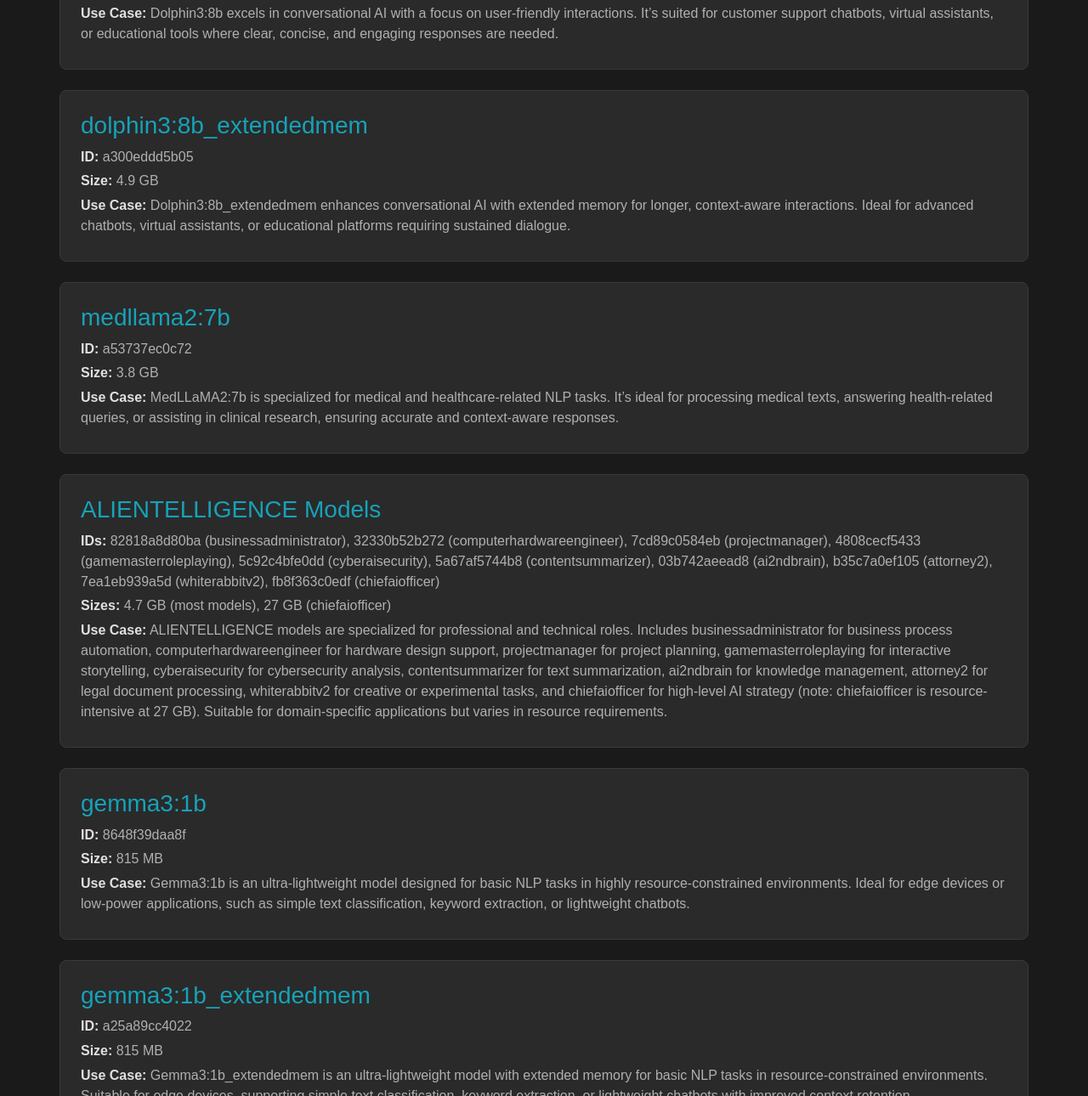
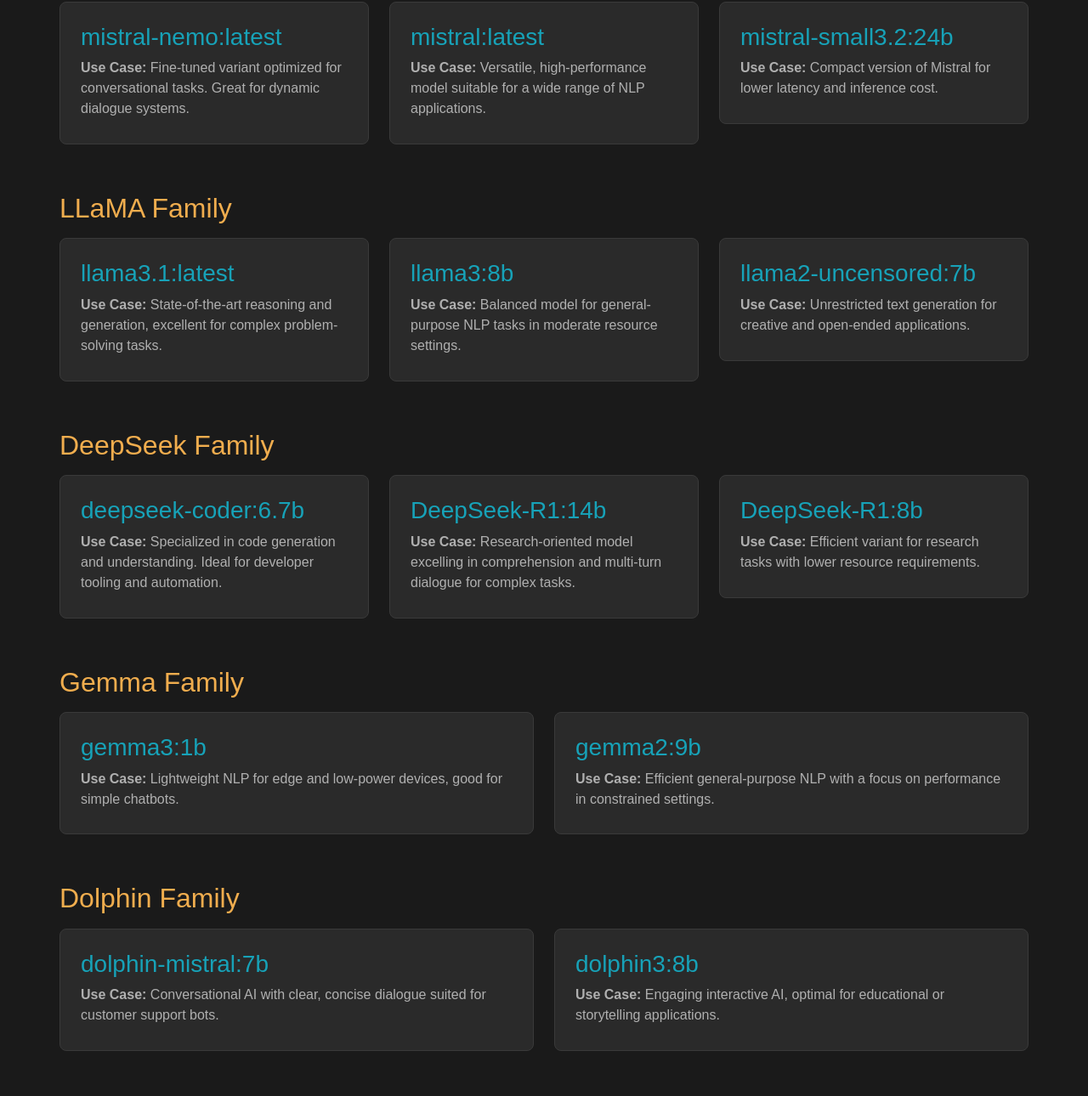
Before and after one commit to gemske/LLM-UI, a website: page site/use.html in a window 1280 px wide. Shown: the part 684-1974 px from the top of the page at 85% size. Drawn offline with nearby package versions, Linux system fonts and the light colour scheme.

Commit message:
Update use.html
updated page with current models

```diff
--- a/site/use.html
+++ b/site/use.html
@@ -7,174 +7,156 @@
     <!-- Bootstrap 5 CSS -->
     <link href="https://cdn.jsdelivr.net/npm/bootstrap@5.3.3/dist/css/bootstrap.min.css" rel="stylesheet" integrity="sha384-QWTKZyjpPEjISv5WaRU9OFeRpok6YctnYmDr5pNlyT2bRjXh0JMhjY6hW+ALEwIH" crossorigin="anonymous">
     <style>
-        body {
-            background-color: #1a1a1a;
-            color: #e0e0e0;
-            font-family: 'Arial', sans-serif;
-        }
-        .container {
-            padding: 2rem 0;
-        }
-        h1 {
-            color: #17a2b8;
-            text-align: center;
-            margin-bottom: 2rem;
-        }
-        .model-card {
-            background-color: #2a2a2a;
-            border: 1px solid #3a3a3a;
-            border-radius: 8px;
-            padding: 1.5rem;
-            margin-bottom: 1.5rem;
-            transition: transform 0.2s, box-shadow 0.2s;
-        }
-        .model-card:hover {
-            transform: translateY(-5px);
-            box-shadow: 0 4px 12px rgba(0, 0, 0, 0.3);
-        }
-        .model-card h3 {
-            color: #17a2b8;
-            margin-bottom: 0.5rem;
-        }
-        .model-card p {
-            margin: 0.3rem 0;
-            color: #b0b0b0;
-        }
-        .model-card p strong {
-            color: #e0e0e0;
-        }
+        body { background-color: #1a1a1a; color: #e0e0e0; font-family: 'Arial', sans-serif; }
+        .container { padding: 2rem 0; }
+        h1 { color: #17a2b8; text-align: center; margin-bottom: 2rem; }
+        h2 { color: #f0ad4e; margin-top: 2rem; margin-bottom: 1rem; }
+        .model-card { background-color: #2a2a2a; border: 1px solid #3a3a3a; border-radius: 8px; padding: 1.5rem; margin-bottom: 1.5rem; transition: transform 0.2s, box-shadow 0.2s; }
+        .model-card:hover { transform: translateY(-5px); box-shadow: 0 4px 12px rgba(0, 0, 0, 0.3); }
+        .model-card h3 { color: #17a2b8; margin-bottom: 0.5rem; }
+        .model-card p { margin: 0.3rem 0; color: #b0b0b0; }
         @media (max-width: 576px) {
-            .model-card {
-                padding: 1rem;
-            }
-            h1 {
-                font-size: 1.5rem;
-            }
+            .model-card { padding: 1rem; }
+            h1 { font-size: 1.5rem; }
+            h2 { font-size: 1.25rem; }
         }
     </style>
 </head>
 <body>
     <div class="container">
         <h1>AI Model Use Cases</h1>
+        <!-- High-Performance Models -->
+        <h2>High-Performance Models</h2>
         <div class="row">
-            <div class="col-12">
+            <div class="col-12 col-md-4">
+                <div class="model-card">
+                    <h3>vicuna:13b</h3>
+                    <p><strong>Use Case:</strong> Top-tier, general-purpose model excelling in reasoning, summarization, and dialogue. Ideal for building advanced chatbots and assistants.</p>
+                </div>
+            </div>
+            <div class="col-12 col-md-4">
+                <div class="model-card">
+                    <h3>falcon2:11b</h3>
+                    <p><strong>Use Case:</strong> High-quality text generation with a balance of speed and performance. Suited for content creation and research tasks.</p>
+                </div>
+            </n        <div class="col-12 col-md-4">
+                <div class="model-card">
+                    <h3>falcon3:7b</h3>
+                    <p><strong>Use Case:</strong> Efficient language generation in resource-constrained environments. Good for real-time applications and edge deployment.</p>
+                </div>
+            </div>
+        </div>
+        <!-- Mistral Family -->
+        <h2>Mistral Family</h2>
+        <div class="row">
+            <div class="col-12 col-md-4">
+                <div class="model-card">
+                    <h3>mistral-nemo:latest</h3>
+                    <p><strong>Use Case:</strong> Fine-tuned variant optimized for conversational tasks. Great for dynamic dialogue systems.</p>
+                </div>
+            </div>
+            <div class="col-12 col-md-4">
+                <div class="model-card">
+                    <h3>mistral:latest</h3>
+                    <p><strong>Use Case:</strong> Versatile, high-performance model suitable for a wide range of NLP applications.</p>
+                </div>
+            </div>
+            <div class="col-12 col-md-4">
+                <div class="model-card">
+                    <h3>mistral-small3.2:24b</h3>
+                    <p><strong>Use Case:</strong> Compact version of Mistral for lower latency and inference cost.</p>
+                </div>
+            </div>
+        </div>
+        <!-- LLaMA Family -->
+        <h2>LLaMA Family</h2>
+        <div class="row">
+            <div class="col-12 col-md-4">
+                <div class="model-card">
+                    <h3>llama3.1:latest</h3>
+                    <p><strong>Use Case:</strong> State-of-the-art reasoning and generation, excellent for complex problem-solving tasks.</p>
+                </div>
+            </div>
+            <div class="col-12 col-md-4">
                 <div class="model-card">
                     <h3>llama3:8b</h3>
-                    <p><strong>ID:</strong> 365c0bd3c000</p>
-                    <p><strong>Size:</strong> 4.7 GB</p>
-                    <p><strong>Use Case:</strong> LLaMA3:8b offers strong general-purpose performance across a range of tasks including reasoning, summarization, and content generation. Ideal for developers building intelligent assistants, knowledge bots, or creative writing tools.</p>
+                    <p><strong>Use Case:</strong> Balanced model for general-purpose NLP tasks in moderate resource settings.</p>
                 </div>
             </div>
-            <div class="col-12">
+            <div class="col-12 col-md-4">
+                <div class="model-card">
+                    <h3>llama2-uncensored:7b</h3>
+                    <p><strong>Use Case:</strong> Unrestricted text generation for creative and open-ended applications.</p>
+                </div>
+            </div>
+        </div>
+        <!-- DeepSeek Family -->
+        <h2>DeepSeek Family</h2>
+        <div class="row">
+            <div class="col-12 col-md-4">
+                <div class="model-card">
+                    <h3>deepseek-coder:6.7b</h3>
+                    <p><strong>Use Case:</strong> Specialized in code generation and understanding. Ideal for developer tooling and automation.</p>
+                </div>
+            </div>
+            <div class="col-12 col-md-4">
+                <div class="model-card">
+                    <h3>DeepSeek-R1:14b</h3>
+                    <p><strong>Use Case:</strong> Research-oriented model excelling in comprehension and multi-turn dialogue for complex tasks.</p>
+                </div>
+            </div>
+            <div class="col-12 col-md-4">
+                <div class="model-card">
+                    <h3>DeepSeek-R1:8b</h3>
+                    <p><strong>Use Case:</strong> Efficient variant for research tasks with lower resource requirements.</p>
+                </div>
+            </div>
+        </div>
+        <!-- Gemma Family -->
+        <h2>Gemma Family</h2>
+        <div class="row">
+            <div class="col-12 col-md-6">
+                <div class="model-card">
+                    <h3>gemma3:1b</h3>
+                    <p><strong>Use Case:</strong> Lightweight NLP for edge and low-power devices, good for simple chatbots.</p>
+                </div>
+            </div>
+            <div class="col-12 col-md-6">
                 <div class="model-card">
                     <h3>gemma2:9b</h3>
-                    <p><strong>ID:</strong> ff02c3702f32</p>
-                    <p><strong>Size:</strong> 5.4 GB</p>
-                    <p><strong>Use Case:</strong> Gemma2:9b is a versatile model for general-purpose NLP tasks, offering a balance of performance and efficiency. Suitable for applications like text classification, sentiment analysis, or content generation in resource-constrained environments.</p>
+                    <p><strong>Use Case:</strong> Efficient general-purpose NLP with a focus on performance in constrained settings.</p>
                 </div>
             </div>
-            <div class="col-12">
+        </div>
+        <!-- Dolphin Family -->
+        <h2>Dolphin Family</h2>
+        <div class="row">
+            <div class="col-12 col-md-6">
+                <div class="model-card">
+                    <h3>dolphin-mistral:7b</h3>
+                    <p><strong>Use Case:</strong> Conversational AI with clear, concise dialogue suited for customer support bots.</p>
+                </div>
+            </div>
+            <div class="col-12 col-md-6">
                 <div class="model-card">
                     <h3>dolphin3:8b</h3>
-                    <p><strong>ID:</strong> d5ab9ae8e1f2</p>
-                    <p><strong>Size:</strong> 4.9 GB</p>
-                    <p><strong>Use Case:</strong> Dolphin3:8b excels in conversational AI with a focus on user-friendly interactions. It’s suited for customer support chatbots, virtual assistants, or educational tools where clear, concise, and engaging responses are needed.</p>
+                    <p><strong>Use Case:</strong> Engaging interactive AI, optimal for educational or storytelling applications.</p>
                 </div>
             </div>
-            <div class="col-12">
+        </div>
+        <!-- Miscellaneous Models -->
+        <h2>Specialized Models</h2>
+        <div class="row">
+            <div class="col-12 col-md-6">
                 <div class="model-card">
-                    <h3>dolphin3:8b_extendedmem</h3>
-                    <p><strong>ID:</strong> a300eddd5b05</p>
-                    <p><strong>Size:</strong> 4.9 GB</p>
-                    <p><strong>Use Case:</strong> Dolphin3:8b_extendedmem enhances conversational AI with extended memory for longer, context-aware interactions. Ideal for advanced chatbots, virtual assistants, or educational platforms requiring sustained dialogue.</p>
+                    <h3>wizardlm-uncensored:13b</h3>
+                    <p><strong>Use Case:</strong> Unfiltered dialogue for creative writing and brainstorming scenarios.</p>
                 </div>
             </div>
-            <div class="col-12">
+            <div class="col-12 col-md-6">
                 <div class="model-card">
                     <h3>medllama2:7b</h3>
-                    <p><strong>ID:</strong> a53737ec0c72</p>
-                    <p><strong>Size:</strong> 3.8 GB</p>
-                    <p><strong>Use Case:</strong> MedLLaMA2:7b is specialized for medical and healthcare-related NLP tasks. It’s ideal for processing medical texts, answering health-related queries, or assisting in clinical research, ensuring accurate and context-aware responses.</p>
-                </div>
-            </div>
-            <div class="col-12">
-                <div class="model-card">
-                    <h3>ALIENTELLIGENCE Models</h3>
-                    <p><strong>IDs:</strong> 82818a8d80ba (businessadministrator), 32330b52b272 (computerhardwareengineer), 7cd89c0584eb (projectmanager), 4808cecf5433 (gamemasterroleplaying), 5c92c4bfe0dd (cyberaisecurity), 5a67af5744b8 (contentsummarizer), 03b742aeead8 (ai2ndbrain), b35c7a0ef105 (attorney2), 7ea1eb939a5d (whiterabbitv2), fb8f363c0edf (chiefaiofficer)</p>
-                    <p><strong>Sizes:</strong> 4.7 GB (most models), 27 GB (chiefaiofficer)</p>
-                    <p><strong>Use Case:</strong> ALIENTELLIGENCE models are specialized for professional and technical roles. Includes businessadministrator for business process automation, computerhardwareengineer for hardware design support, projectmanager for project planning, gamemasterroleplaying for interactive storytelling, cyberaisecurity for cybersecurity analysis, contentsummarizer for text summarization, ai2ndbrain for knowledge management, attorney2 for legal document processing, whiterabbitv2 for creative or experimental tasks, and chiefaiofficer for high-level AI strategy (note: chiefaiofficer is resource-intensive at 27 GB). Suitable for domain-specific applications but varies in resource requirements.</p>
-                </div>
-            </div>
-            <div class="col-12">
-                <div class="model-card">
-                    <h3>gemma3:1b</h3>
-                    <p><strong>ID:</strong> 8648f39daa8f</p>
-                    <p><strong>Size:</strong> 815 MB</p>
-                    <p><strong>Use Case:</strong> Gemma3:1b is an ultra-lightweight model designed for basic NLP tasks in highly resource-constrained environments. Ideal for edge devices or low-power applications, such as simple text classification, keyword extraction, or lightweight chatbots.</p>
-                </div>
-            </div>
-            <div class="col-12">
-                <div class="model-card">
-                    <h3>gemma3:1b_extendedmem</h3>
-                    <p><strong>ID:</strong> a25a89cc4022</p>
-                    <p><strong>Size:</strong> 815 MB</p>
-                    <p><strong>Use Case:</strong> Gemma3:1b_extendedmem is an ultra-lightweight model with extended memory for basic NLP tasks in resource-constrained environments. Suitable for edge devices, supporting simple text classification, keyword extraction, or lightweight chatbots with improved context retention.</p>
-                </div>
-            </div>
-            <div class="col-12">
-                <div class="model-card">
-                    <h3>DeepSeek-R1 (8b, 14b)</h3>
-                    <p><strong>IDs:</strong> 6995872bfe4c (8b), c333b7232bdb (14b)</p>
-                    <p><strong>Sizes:</strong> 5.2 GB (8b), 9.0 GB (14b)</p>
-                    <p><strong>Use Case:</strong> DeepSeek-R1 models are optimized for research-oriented tasks, excelling in natural language understanding and generation. The 8b model suits resource-constrained research for tasks like text summarization and question answering. The 14b model offers improved accuracy for complex tasks like multi-turn dialogues. Choose based on task complexity and resource availability.</p>
-                </div>
-            </div>
-            <div class="col-12">
-                <div class="model-card">
-                    <h3>wizardlm-uncensored:13b</h3>
-                    <p><strong>ID:</strong> 886a369d74fc</p>
-                    <p><strong>Size:</strong> 7.4 GB</p>
-                    <p><strong>Use Case:</strong> WizardLM-Uncensored:13b is designed for open-ended conversational tasks with minimal content restrictions. Perfect for creative writing, brainstorming, or applications requiring unfiltered, expressive dialogue, such as storytelling or role-playing chatbots.</p>
-                </div>
-            </div>
-            <div class="col-12">
-                <div class="model-card">
-                    <h3>llama2-uncensored:7b</h3>
-                    <p><strong>ID:</strong> 44040b922233</p>
-                    <p><strong>Size:</strong> 3.8 GB</p>
-                    <p><strong>Use Case:</strong> LLaMA2-Uncensored:7b is built for unrestricted text generation, making it suitable for creative applications like fiction writing, open-ended Q&A, or scenarios where minimal content moderation is desired.</p>
-                </div>
-            </div>
-            <div class="col-12">
-                <div class="model-card">
-                    <h3>wizard:latest</h3>
-                    <p><strong>ID:</strong> d69f2c7c876a</p>
-                    <p><strong>Size:</strong> 7.4 GB</p>
-                    <p><strong>Use Case:</strong> Wizard:latest is designed for open-ended conversational tasks, likely with minimal content restrictions. Suitable for creative writing, brainstorming, or expressive dialogue in applications like storytelling or role-playing chatbots.</p>
-                </div>
-            </div>
-            <div class="col-12">
-                <div class="model-card">
-                    <h3>charlie:latest</h3>
-                    <p><strong>ID:</strong> 9cda48e82834</p>
-                    <p><strong>Size:</strong> 7.4 GB</p>
-                    <p><strong>Use Case:</strong> Charlie:latest is a general-purpose model suitable for conversational and text generation tasks. Ideal for applications requiring moderate performance, such as chatbots or content creation, but less specialized than domain-specific models.</p>
-                </div>
-            </div>
-            <div class="col-12">
-                <div class="model-card">
-                    <h3>celina:latest</h3>
-                    <p><strong>ID:</strong> 56d35733ff4e</p>
-                    <p><strong>Size:</strong> 3.8 GB</p>
-                    <p><strong>Use Case:</strong> Celina:latest is a compact general-purpose model for basic NLP tasks. Suitable for text generation or simple conversational applications in resource-constrained environments, but lacks specific domain specialization.</p>
-                </div>
-            </div>
-            <div class="col-12">
-                <div class="model-card">
-                    <h3>jackass:latest</h3>
-                    <p><strong>ID:</strong> dc8a9e342811</p>
-                    <p><strong>Size:</strong> 3.8 GB</p>
-                    <p><strong>Use Case:</strong> Jackass:latest is likely an experimental or niche model for creative or unconventional text generation tasks. Suitable for specialized applications requiring unique outputs, but its utility is less clear compared to other models.</p>
+                    <p><strong>Use Case:</strong> Medical-domain NLP for healthcare and clinical research applications.</p>
                 </div>
             </div>
         </div>
```
